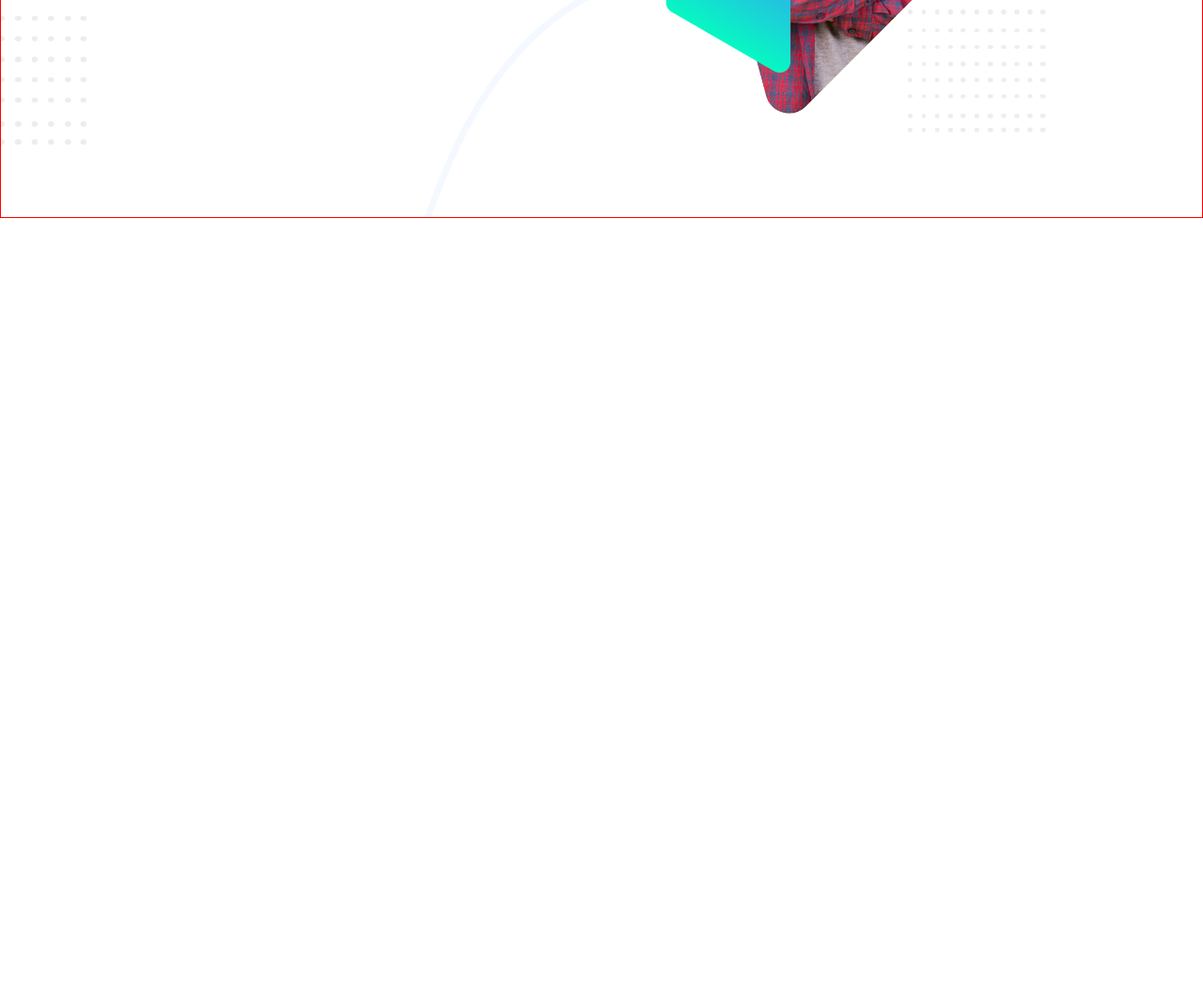
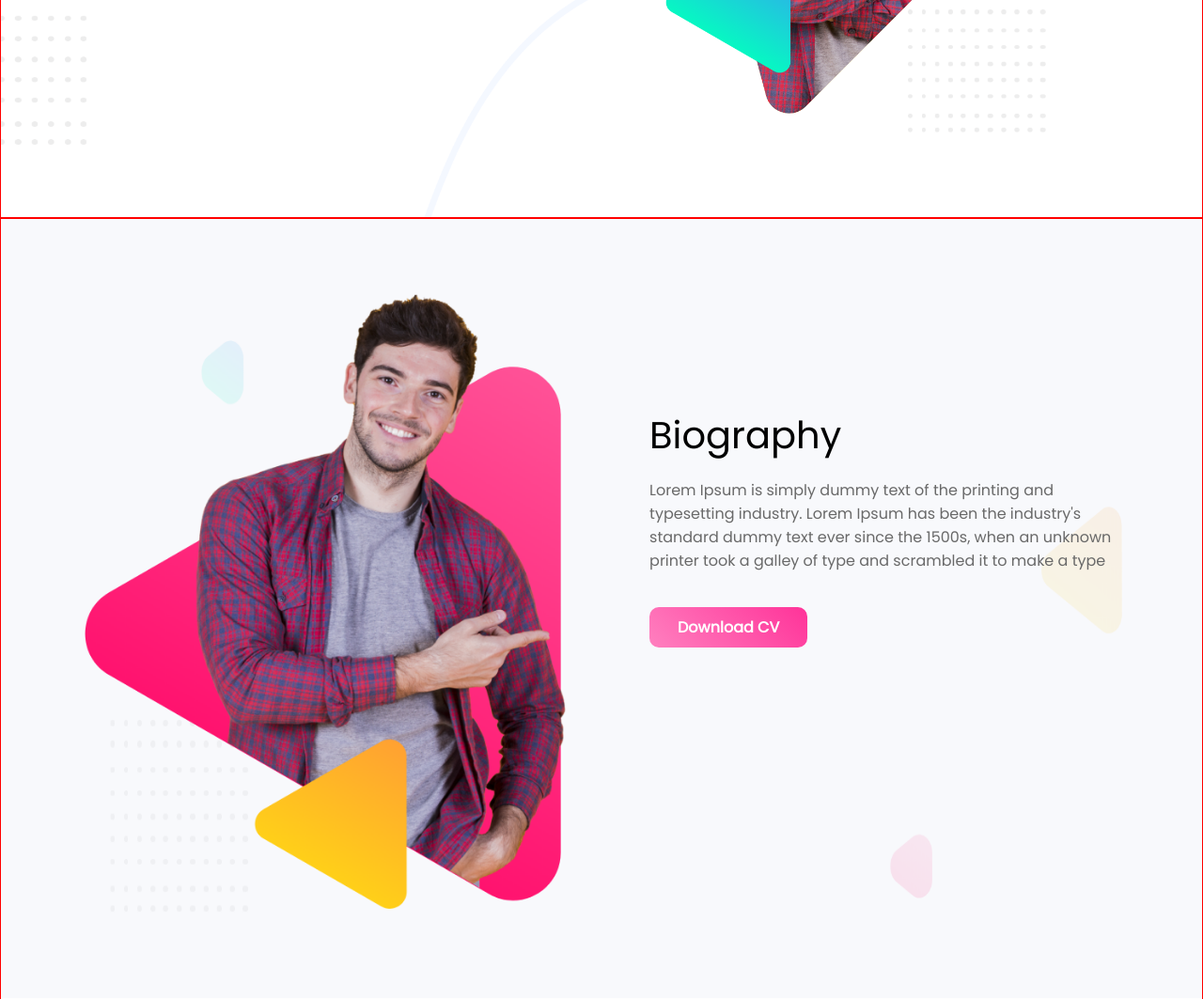
Before and after one commit to bishnunathbd/personal-website-assignment, a plain HTML site: page index.html in a window 1280 px wide. Shown: the part 500-1563 px from the top of the page at 94% size. Before the commit the page ends 800 px from the top, so only its background shows below. Drawn offline with Linux system fonts and the light colour scheme.

Commit message:
5-biography part done

```diff
--- a/index.html
+++ b/index.html
@@ -24,5 +24,16 @@
       <img src="images/peter.png" alt="">
     </div>
   </section>
+  <!-- Biography area -->
+  <section class="biography-area">
+    <div class="half-width">
+      <img src="images/peter_dream.png" alt="">
+    </div>
+    <div id="biography" class="half-width">
+      <h2>Biography</h2>
+      <p>Lorem Ipsum is simply dummy text of the printing and typesetting industry. Lorem Ipsum has been the industry's standard dummy text ever since the 1500s, when an unknown printer took a galley of type and scrambled it to make a type</p>
+      <a class="link-btn" target="_blank" href="#">Download CV</a>
+    </div>
+  </section>
 </body>
 </html>
--- a/style.css
+++ b/style.css
@@ -55,3 +55,18 @@ section{
   background-repeat: no-repeat;
   background-size: 100% 100%;
 }
+
+/* Biography area  */
+.biography-area{
+  height: 670px;
+  background-image: url("images/biography-bg.png");
+  background-repeat: no-repeat;
+  background-size: 100% 100%;
+}
+#biography{
+  position: relative;
+  top: 120px;
+}
+#biography p{
+  padding-bottom: 30px;
+}
```
